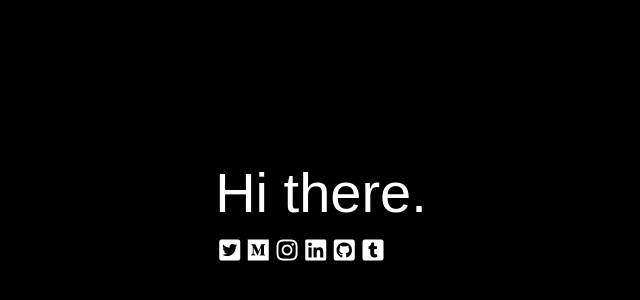
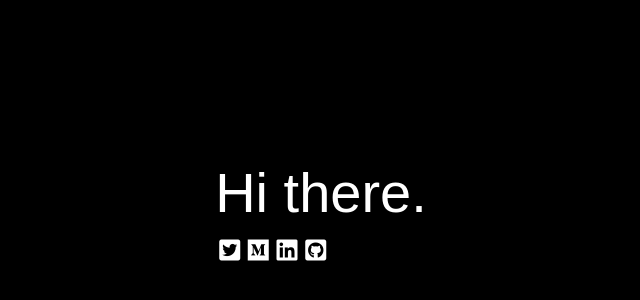
Before and after one commit to ernesta/ernes7a.lt, a plain HTML site: page index.html in a window 1280 px wide. Shown: the part 188-488 px from the top of the page, without its empty margins (319-959 px from the left). Drawn offline with Linux system fonts and the light colour scheme; a web font is replaced by a local one.

Commit message:
Dropped Instagram and Tumblr links.

```diff
--- a/index.html
+++ b/index.html
@@ -37,11 +37,9 @@
             <h1 class="hi">Hi there.</h1>
             <ul class="connect">
                 <li><a href="https://twitter.com/ernes7a"><i class="fab fa-twitter-square"></i></a></li>
-				<li><a href="https://medium.com/@ernes7a"><i class="fab fa-medium"></i></a></li>
-                <li><a href="https://www.instagram.com/ernes7a"><i class="fab fa-instagram"></i></a></li>
+		<li><a href="https://medium.com/@ernes7a"><i class="fab fa-medium"></i></a></li>
                 <li><a href="https://www.linkedin.com/in/ernes7a"><i class="fab fa-linkedin"></i></a></li>
                 <li><a href="https://github.com/ernesta"><i class="fab fa-github-square"></i></a></li>
-                <li><a href="https://sketches.ernes7a.lt/"><i class="fab fa-tumblr-square"></i></a></li>
             </ul>
         </section>
     </body>
```
